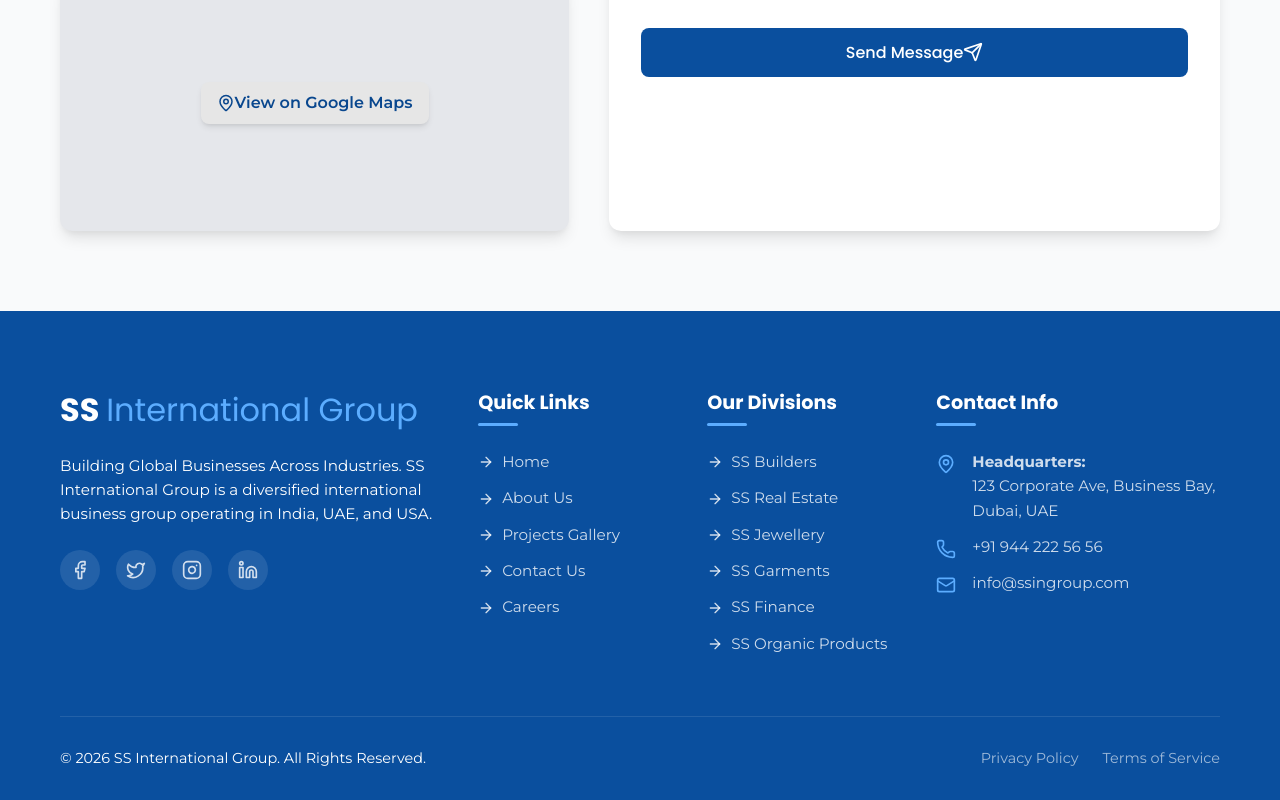
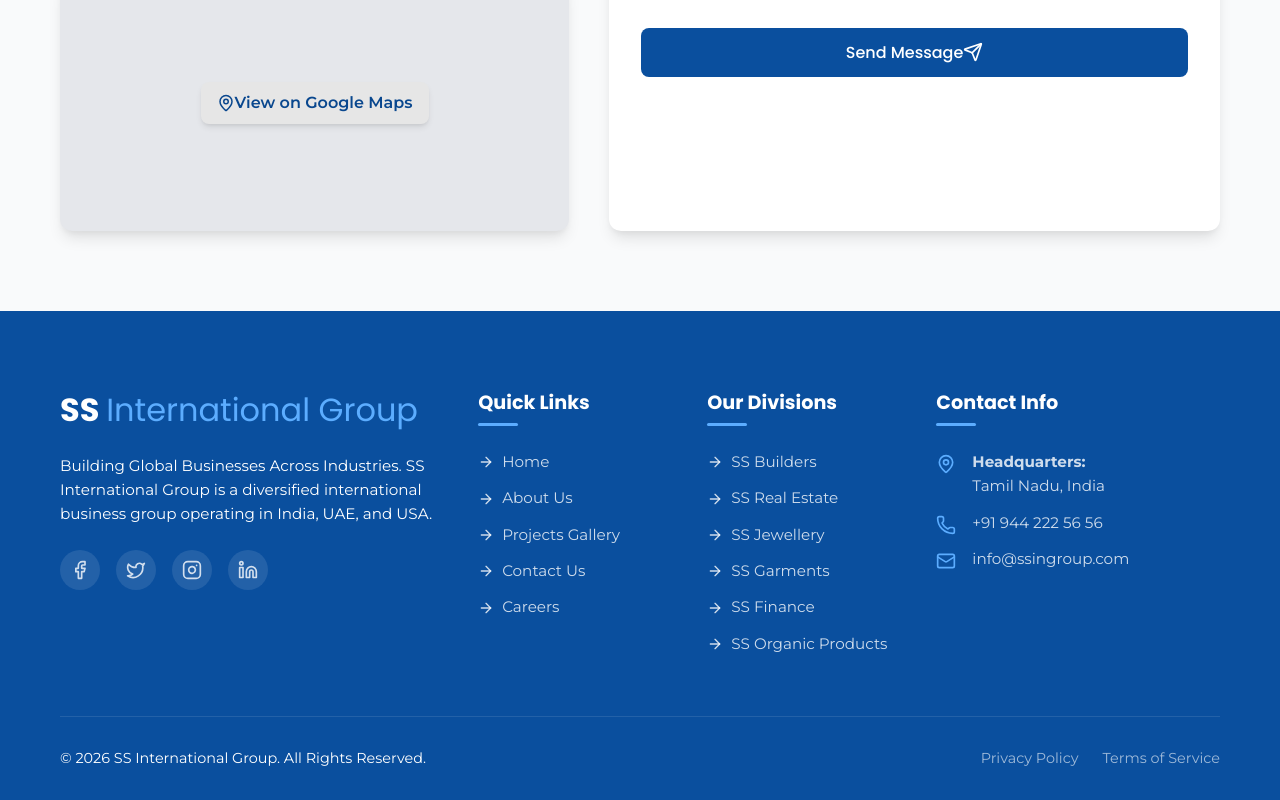
Before and after one commit to Muthukumarj-42/ssingroup, a React (Vite) app: page /contact in a window 1280 px wide. Shown: the part 1042-1842 px from the top of the page. Built offline with nearby package versions, Linux system fonts and the light colour scheme.

Commit message:
Updated footer

```diff
--- a/src/components/layout/Footer.jsx
+++ b/src/components/layout/Footer.jsx
@@ -55,8 +55,7 @@
                                 <MapPin size={20} className="icon" />
                                 <span>
                                     <strong>Headquarters:</strong><br />
-                                    123 Corporate Ave, Business Bay,<br />
-                                    Dubai, UAE
+                                    Tamil Nadu, India
                                 </span>
                             </li>
                             <li>
```
